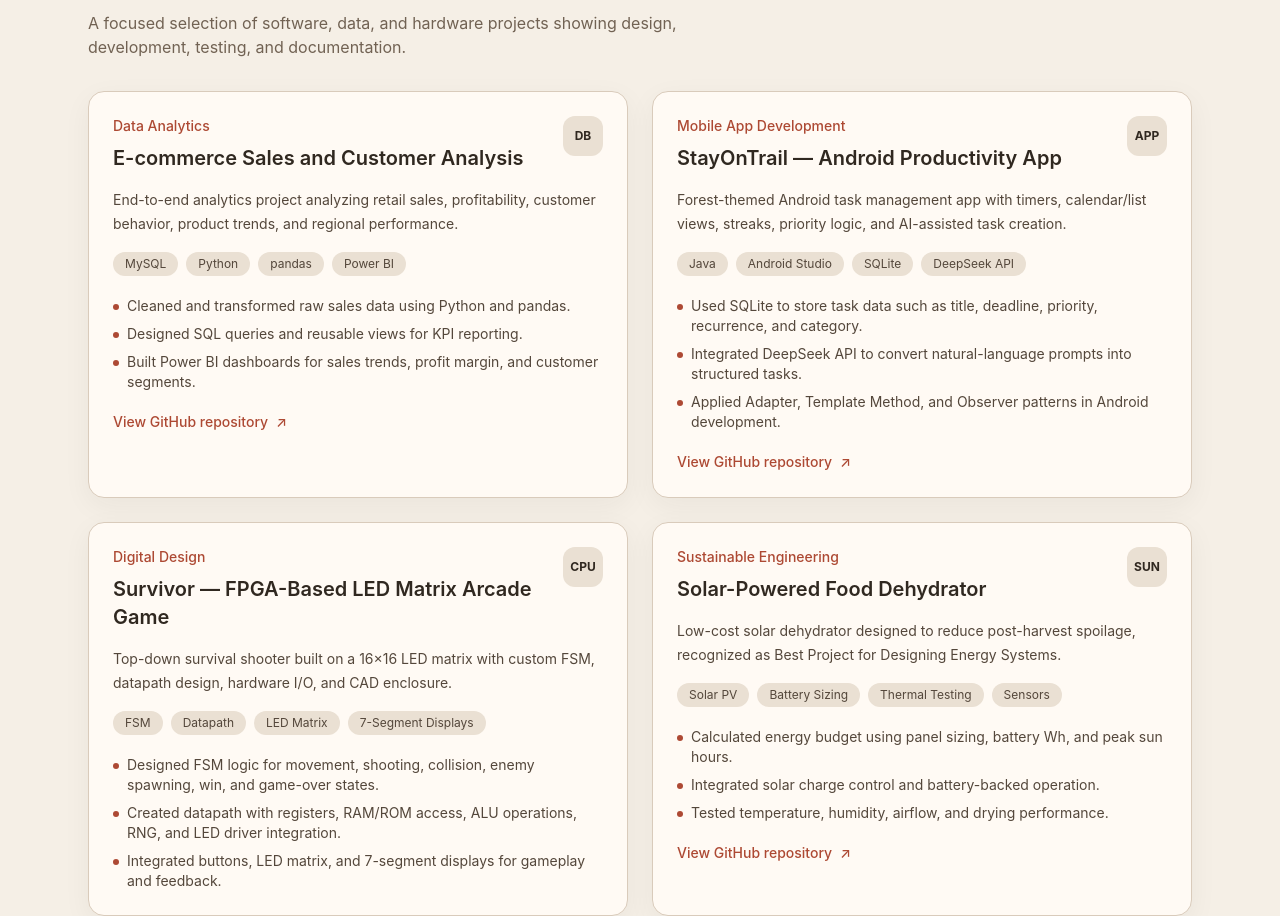
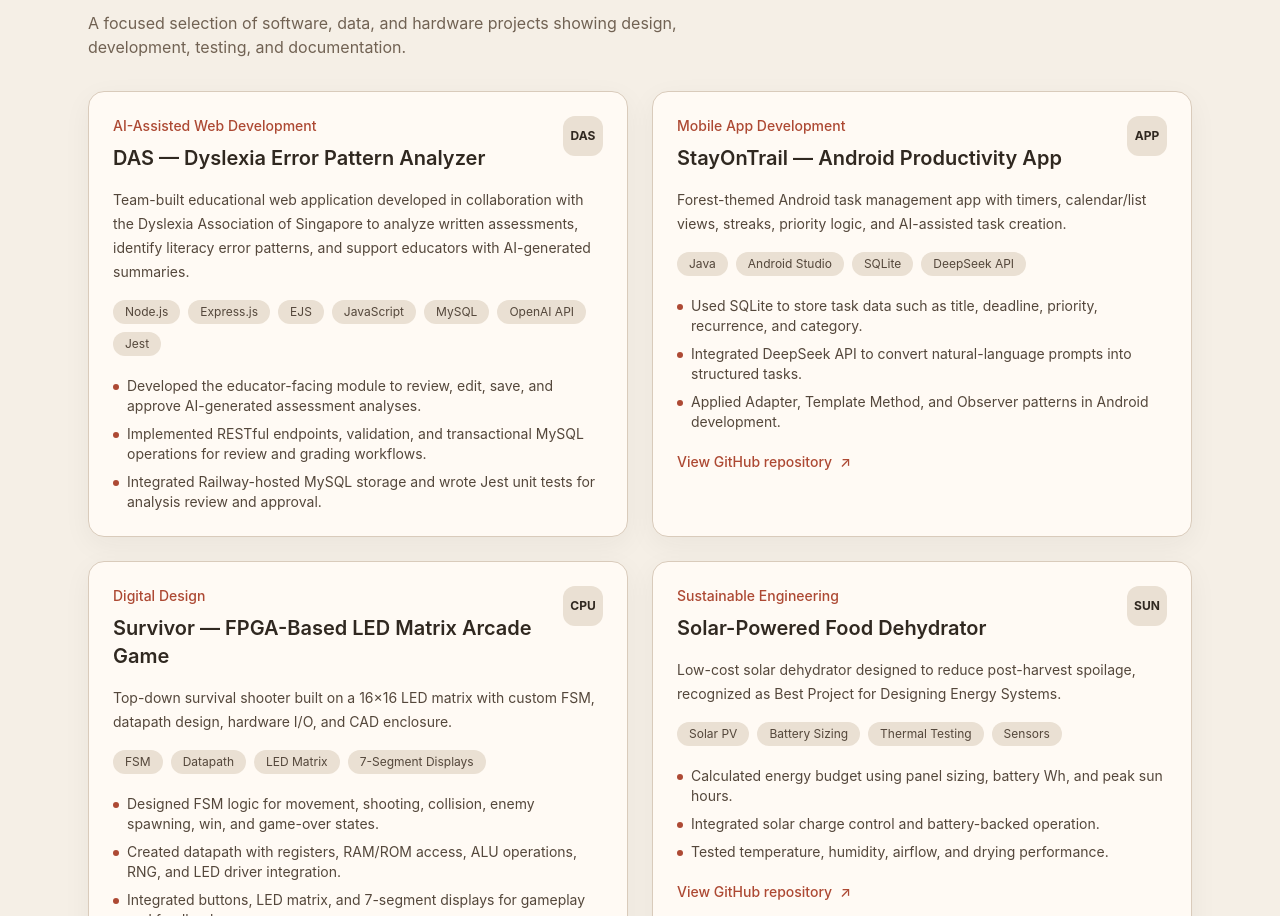
Before and after one commit to Rajapanreturns/bharath-portfolio, a React (Vite) app: page / in a window 1280 px wide. Shown: the part 1406-2322 px from the top of the page. Built offline with nearby package versions, Linux system fonts and the light colour scheme.

Commit message:
Feature DAS literacy analyzer in place of e-commerce project

```diff
--- a/src/App.jsx
+++ b/src/App.jsx
@@ -1,16 +1,16 @@
 const PROJECTS = [
   {
-    title: "E-commerce Sales and Customer Analysis",
-    category: "Data Analytics",
-    icon: "DB",
-    link: "https://github.com/Rajapanreturns/ecommerce-sales-customer-analysis",
-    tools: ["MySQL", "Python", "pandas", "Power BI"],
+    title: "DAS — Dyslexia Error Pattern Analyzer",
+    category: "AI-Assisted Web Development",
+    icon: "DAS",
+    link: "",
+    tools: ["Node.js", "Express.js", "EJS", "JavaScript", "MySQL", "OpenAI API", "Jest"],
     description:
-      "End-to-end analytics project analyzing retail sales, profitability, customer behavior, product trends, and regional performance.",
+      "Team-built educational web application developed in collaboration with the Dyslexia Association of Singapore to analyze written assessments, identify literacy error patterns, and support educators with AI-generated summaries.",
     highlights: [
-      "Cleaned and transformed raw sales data using Python and pandas.",
-      "Designed SQL queries and reusable views for KPI reporting.",
-      "Built Power BI dashboards for sales trends, profit margin, and customer segments."
+      "Developed the educator-facing module to review, edit, save, and approve AI-generated assessment analyses.",
+      "Implemented RESTful endpoints, validation, and transactional MySQL operations for review and grading workflows.",
+      "Integrated Railway-hosted MySQL storage and wrote Jest unit tests for analysis review and approval."
     ]
   },
   {
```
